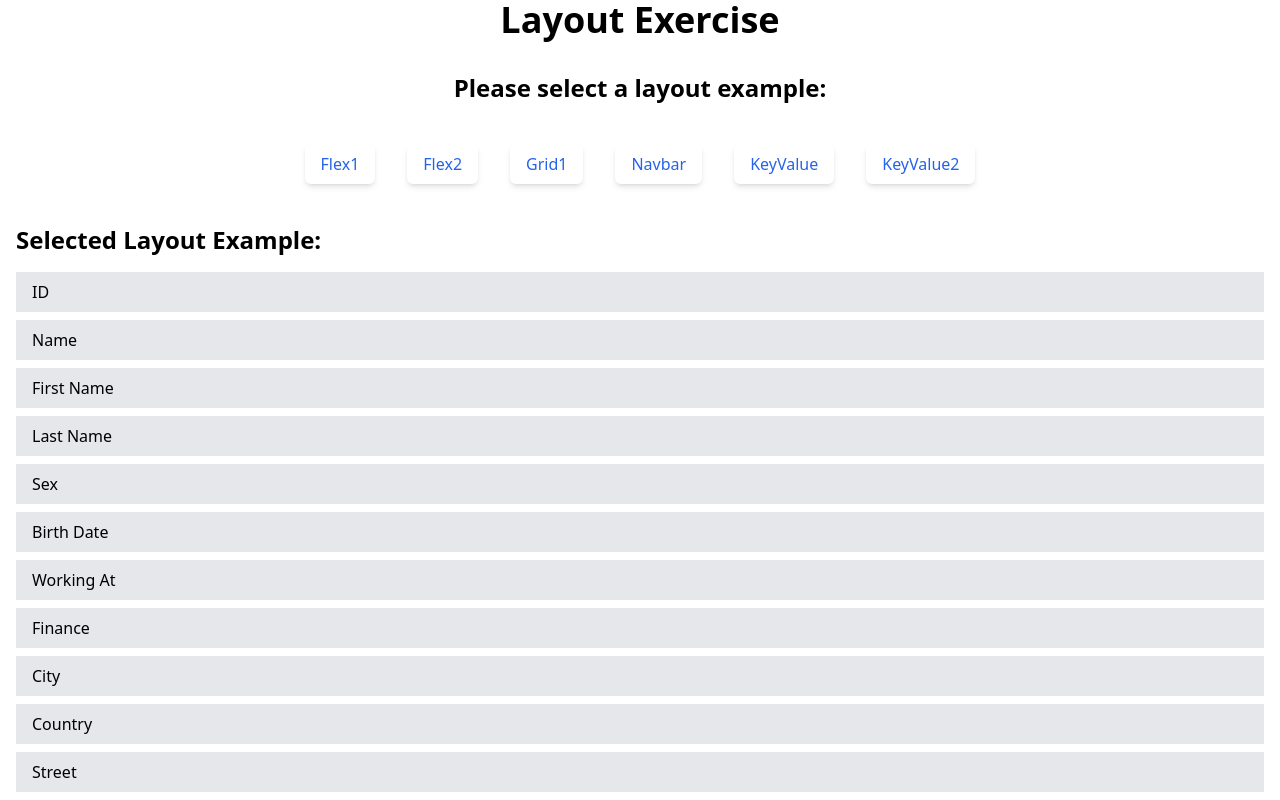
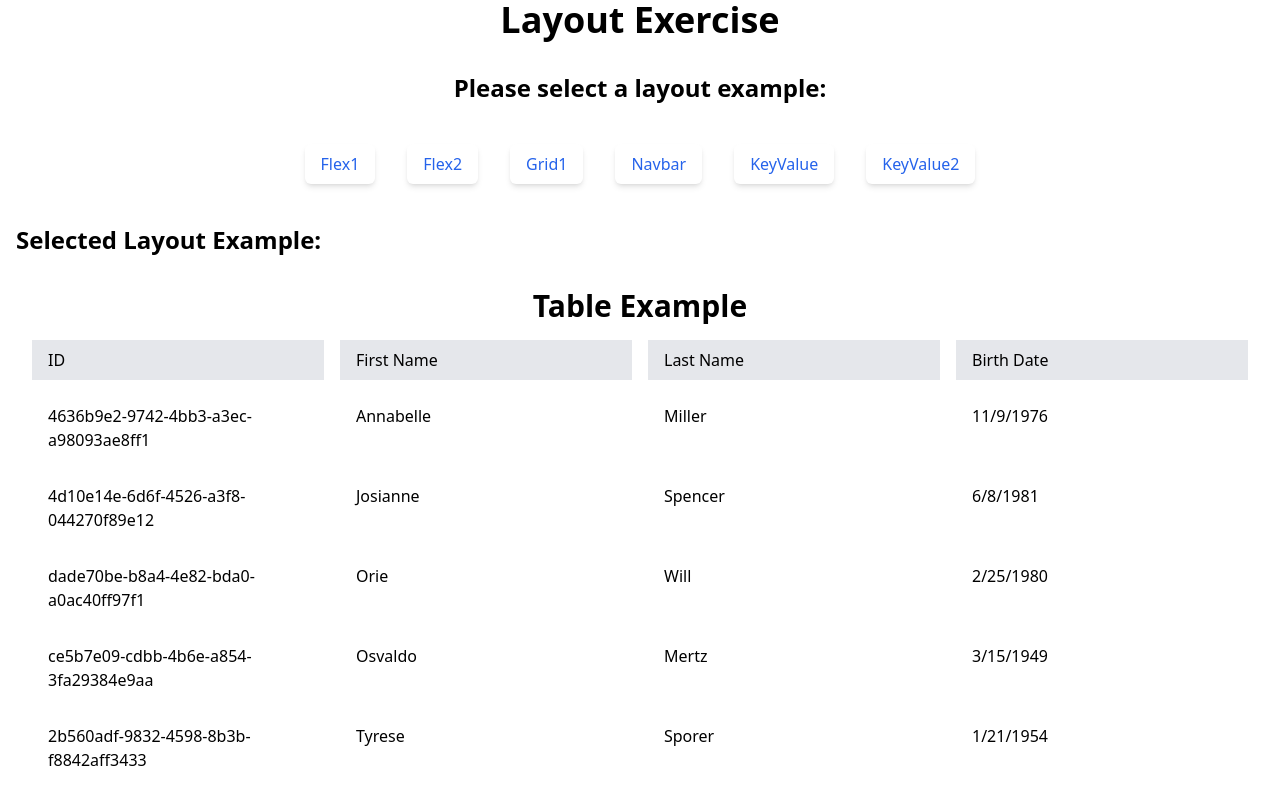
Before and after one commit to bihoqo/implemented-node-client-server-template-for-learners, a React (Vite) app in the folder client/: page /exerciseLayoutPage in a window 1280 px wide. Both pictures are taken after a click on the button "Grid1". Shown: the top 800 px of the page. Built offline with nearby package versions, Linux system fonts and the light colour scheme.

Commit message:
Update exerciseLayoutPage.tsx

```diff
--- a/client/src/pages/exerciseLayoutPage.tsx
+++ b/client/src/pages/exerciseLayoutPage.tsx
@@ -191,37 +191,22 @@ function LayoutExample3() {
     const rows: RowData[] = generateRandomRows(10);
 
     return (
-        <div className="overflow-x-auto">
-            <div className="grid grid-cols-10fr-8fr-10fr-10fr-10fr-10fr-11fr-11fr-10fr-14fr gap-2">
-                {/* Column Headers */}
+        <div className="container mx-auto p-4">
+            <h1 className="text-3xl font-bold mb-4 text-center">Table Example</h1>
+            <div className="grid grid-cols-4 gap-4">
+                {/* Table Header */}
                 <div className="bg-gray-200 py-2 px-4">ID</div>
-                <div className="bg-gray-200 py-2 px-4">Name</div>
                 <div className="bg-gray-200 py-2 px-4">First Name</div>
                 <div className="bg-gray-200 py-2 px-4">Last Name</div>
-                <div className="bg-gray-200 py-2 px-4">Sex</div>
                 <div className="bg-gray-200 py-2 px-4">Birth Date</div>
-                <div className="bg-gray-200 py-2 px-4">Working At</div>
-                <div className="bg-gray-200 py-2 px-4">Finance</div>
-                <div className="bg-gray-200 py-2 px-4">City</div>
-                <div className="bg-gray-200 py-2 px-4">Country</div>
-                <div className="bg-gray-200 py-2 px-4">Street</div>
-                <div className="bg-gray-200 py-2 px-4">Building Number</div>
 
-                {/* Rows */}
-                {rows.map(row => (
-                    <React.Fragment key={row.id}>
-                        <div className="bg-white py-2 px-4">{row.index}</div>
+                {/* Table Rows */}
+                {rows.map((row, index) => (
+                    <React.Fragment key={index}>
                         <div className="bg-white py-2 px-4">{row.id}</div>
                         <div className="bg-white py-2 px-4">{row.firstName}</div>
                         <div className="bg-white py-2 px-4">{row.lastName}</div>
-                        <div className="bg-white py-2 px-4">{row.sex}</div>
                         <div className="bg-white py-2 px-4">{row.birthDate.toLocaleDateString()}</div>
-                        <div className="bg-white py-2 px-4">{row.workingAt}</div>
-                        <div className="bg-white py-2 px-4">{row.finance}</div>
-                        <div className="bg-white py-2 px-4">{row.city}</div>
-                        <div className="bg-white py-2 px-4">{row.country}</div>
-                        <div className="bg-white py-2 px-4">{row.street}</div>
-                        <div className="bg-white py-2 px-4">{row.buildingNumber}</div>
                     </React.Fragment>
                 ))}
             </div>
```
